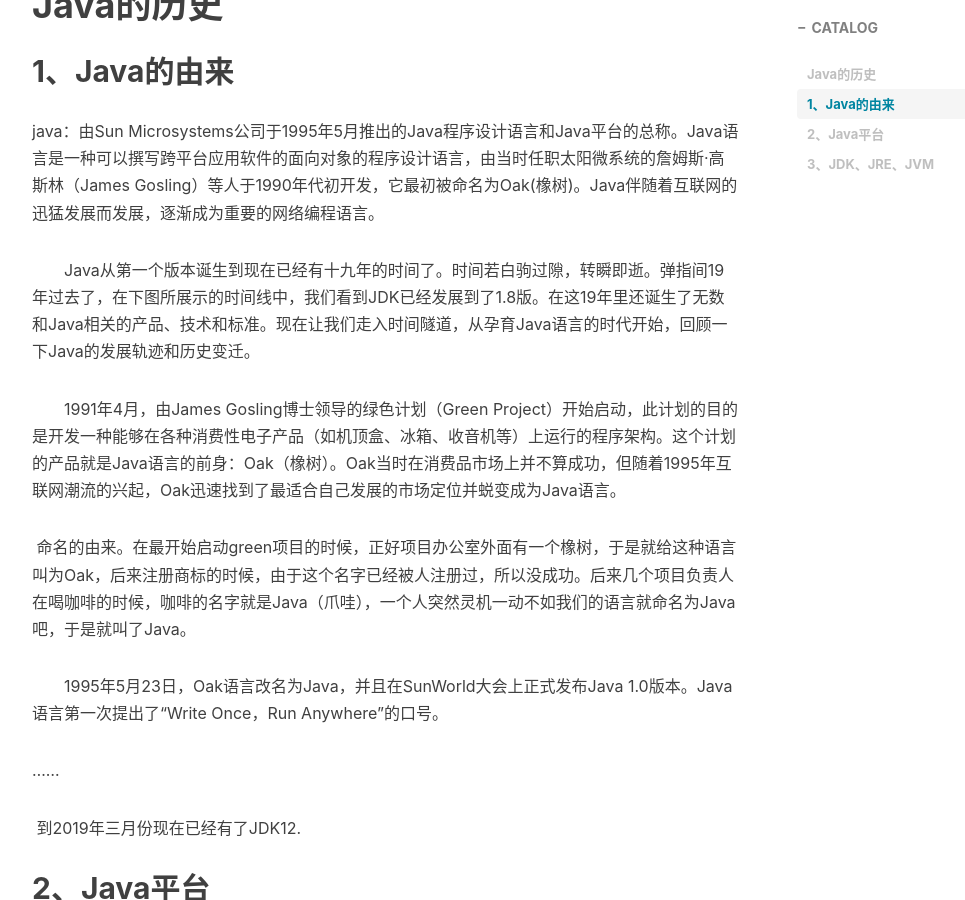
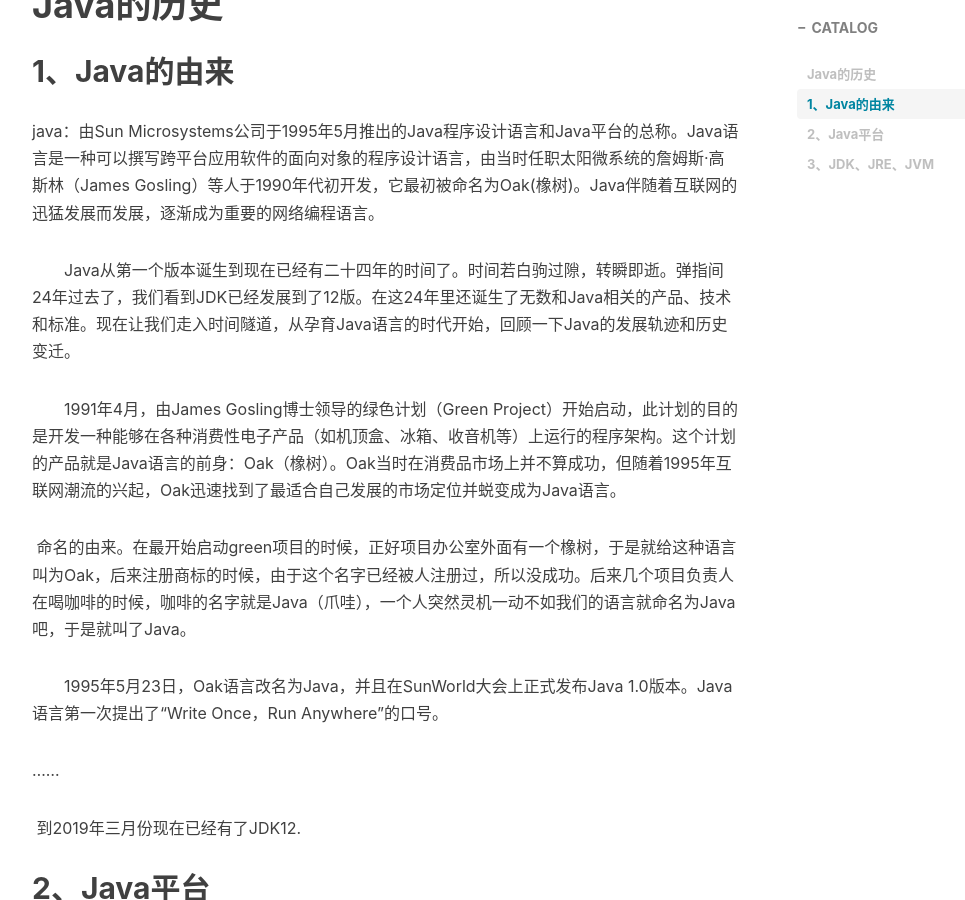
Before and after one commit to vzhan229/vzhan229.github.io, a Jekyll site: the page built from _posts/2019-05-08-Java的历史.md, in a window 1280 px wide and 900 px high, scrolled down 587 px. Shown: the whole window, without its empty margins (233-1198 px from the left). Built offline with Jekyll 4.4.1, drawn with Linux system fonts in a browser that asks for light colours; nearby versions of some CDN libraries; comment, search, counter and statistics services are not loaded.

Commit message:
更新文章

```diff
--- a/_posts/2019-05-08-Java的历史.md
+++ b/_posts/2019-05-08-Java的历史.md
@@ -16,7 +16,7 @@
 
 java：由Sun Microsystems公司于1995年5月推出的Java程序设计语言和Java平台的总称。Java语言是一种可以撰写跨平台应用软件的面向对象的程序设计语言，由当时任职太阳微系统的詹姆斯·高斯林（James Gosling）等人于1990年代初开发，它最初被命名为Oak(橡树)。Java伴随着互联网的迅猛发展而发展，逐渐成为重要的网络编程语言。
 
-　　Java从第一个版本诞生到现在已经有十九年的时间了。时间若白驹过隙，转瞬即逝。弹指间19年过去了，在下图所展示的时间线中，我们看到JDK已经发展到了1.8版。在这19年里还诞生了无数和Java相关的产品、技术和标准。现在让我们走入时间隧道，从孕育Java语言的时代开始，回顾一下Java的发展轨迹和历史变迁。
+　　Java从第一个版本诞生到现在已经有二十四年的时间了。时间若白驹过隙，转瞬即逝。弹指间24年过去了，我们看到JDK已经发展到了12版。在这24年里还诞生了无数和Java相关的产品、技术和标准。现在让我们走入时间隧道，从孕育Java语言的时代开始，回顾一下Java的发展轨迹和历史变迁。
 
 　　1991年4月，由James Gosling博士领导的绿色计划（Green Project）开始启动，此计划的目的是开发一种能够在各种消费性电子产品（如机顶盒、冰箱、收音机等）上运行的程序架构。这个计划的产品就是Java语言的前身：Oak（橡树）。Oak当时在消费品市场上并不算成功，但随着1995年互联网潮流的兴起，Oak迅速找到了最适合自己发展的市场定位并蜕变成为Java语言。
 
```
